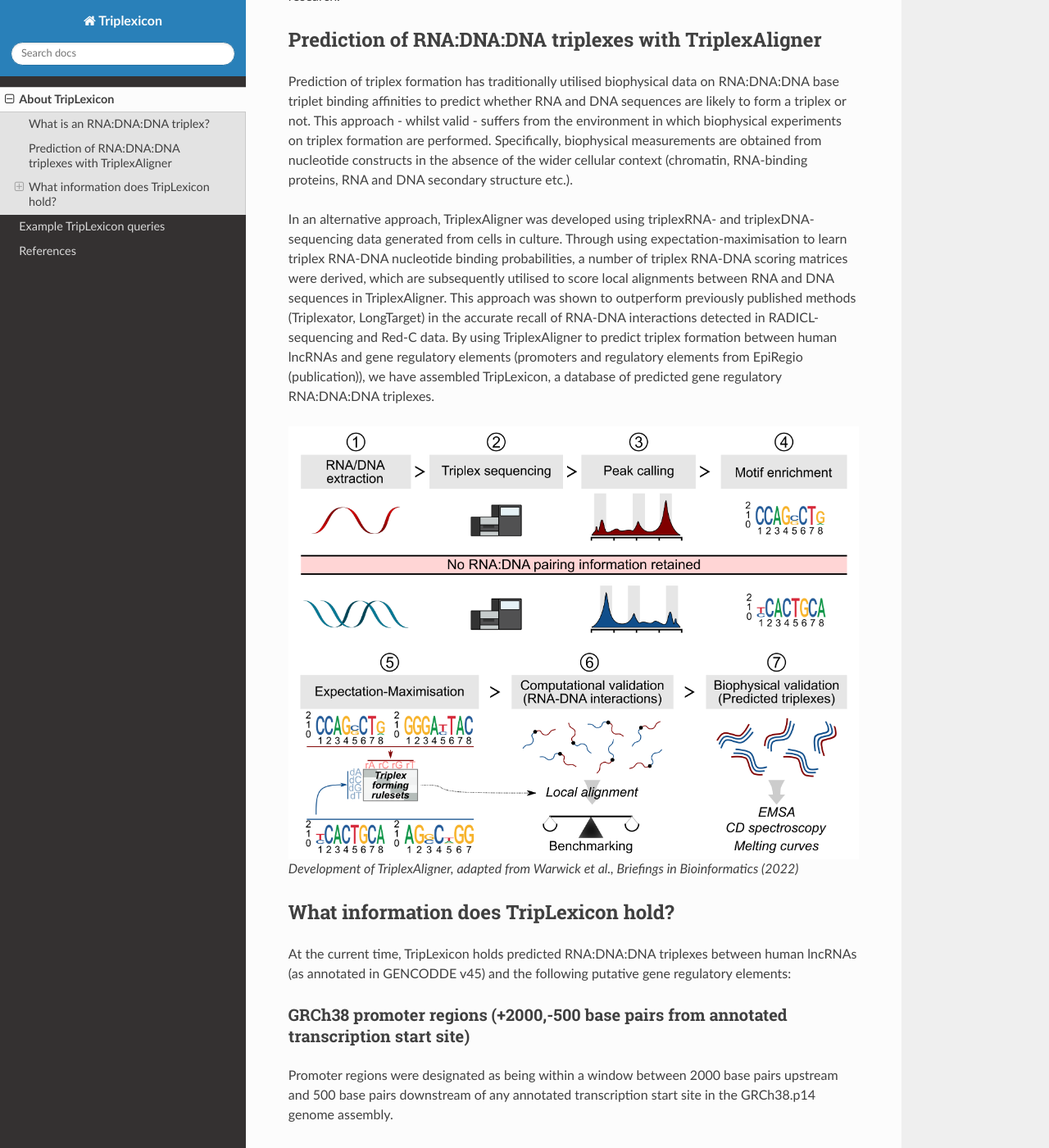
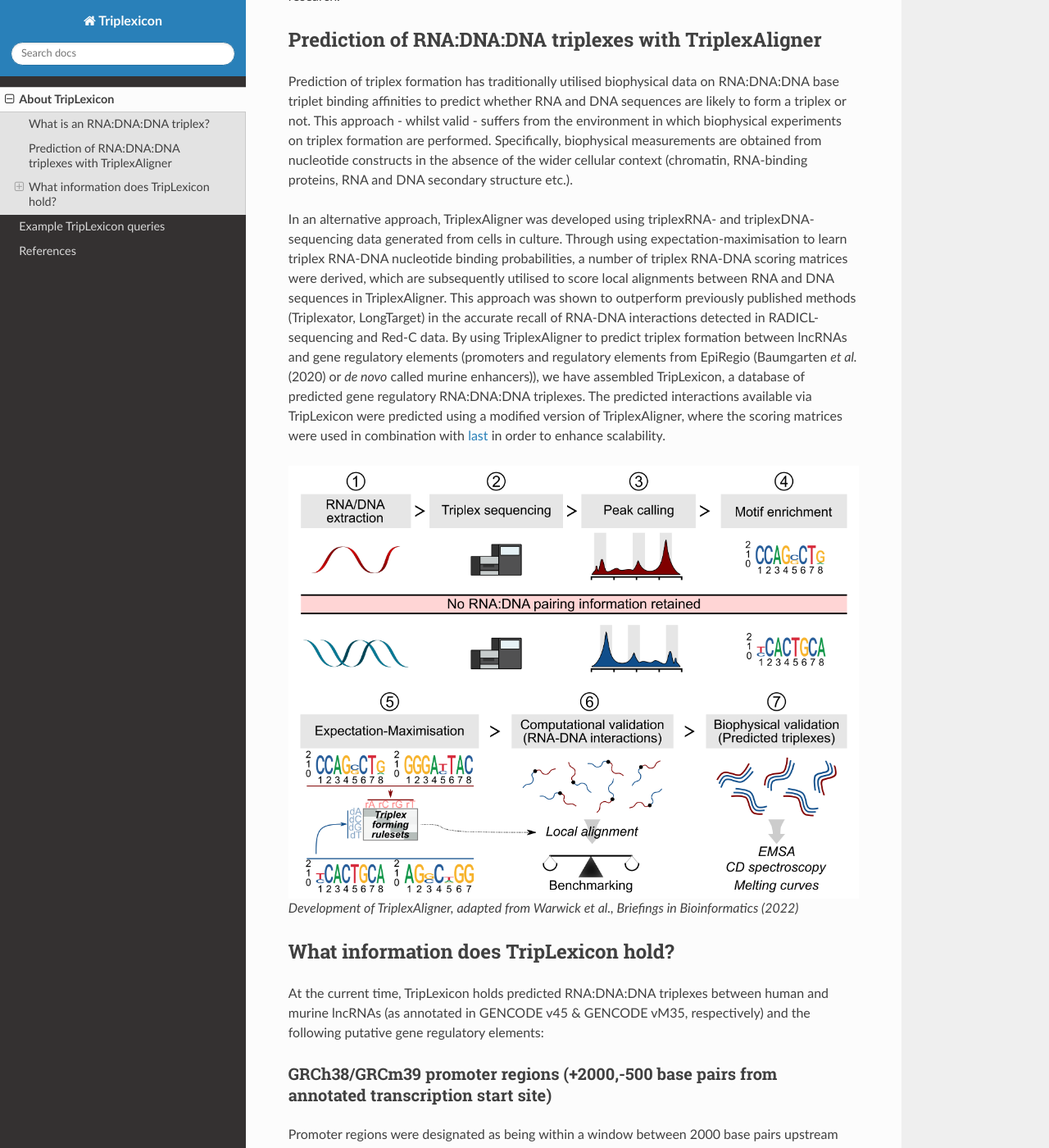
Before and after one commit to SchulzLab/TripLexicon, a Sphinx documentation site: the page built from docs/docs/source/gettingStarted.rst, in a window 1280 px wide and 1400 px high, scrolled down 975 px. Shown: the whole window at 82% size. Built offline with Sphinx 7.4.7 and the Read the Docs theme 3.1.0, drawn with Linux system fonts in a browser that asks for light colours; pages that are not in the unit, such as notebooks, are missing from menus; some of the changed text lies outside the part shown.

Commit message:
Updated docs

```diff
--- a/docs/docs/source/gettingStarted.rst
+++ b/docs/docs/source/gettingStarted.rst
@@ -24,7 +24,7 @@ Prediction of RNA:DNA:DNA triplexes with TriplexAligner
 
 Prediction of triplex formation has traditionally utilised biophysical data on RNA:DNA:DNA base triplet binding affinities to predict whether RNA and DNA sequences are likely to form a triplex or not. This approach - whilst valid - suffers from the environment in which biophysical experiments on triplex formation are performed. Specifically, biophysical measurements are obtained from nucleotide constructs in the absence of the wider cellular context (chromatin, RNA-binding proteins, RNA and DNA secondary structure etc.).
 
-In an alternative approach, TriplexAligner was developed using triplexRNA- and triplexDNA-sequencing data generated from cells in culture. Through using expectation-maximisation to learn triplex RNA-DNA nucleotide binding probabilities, a number of triplex RNA-DNA scoring matrices were derived, which are subsequently utilised to score local alignments between RNA and DNA sequences in TriplexAligner. This approach was shown to outperform previously published methods (Triplexator, LongTarget) in the accurate recall of RNA-DNA interactions detected in RADICL-sequencing and Red-C data. By using TriplexAligner to predict triplex formation between human lncRNAs and gene regulatory elements (promoters and regulatory elements from EpiRegio (publication)), we have assembled TripLexicon, a database of predicted gene regulatory RNA:DNA:DNA triplexes.
+In an alternative approach, TriplexAligner was developed using triplexRNA- and triplexDNA-sequencing data generated from cells in culture. Through using expectation-maximisation to learn triplex RNA-DNA nucleotide binding probabilities, a number of triplex RNA-DNA scoring matrices were derived, which are subsequently utilised to score local alignments between RNA and DNA sequences in TriplexAligner. This approach was shown to outperform previously published methods (Triplexator, LongTarget) in the accurate recall of RNA-DNA interactions detected in RADICL-sequencing and Red-C data. By using TriplexAligner to predict triplex formation between lncRNAs and gene regulatory elements (promoters and regulatory elements from EpiRegio (Baumgarten *et al.* (2020) or *de novo* called murine enhancers)), we have assembled TripLexicon, a database of predicted gene regulatory RNA:DNA:DNA triplexes. The predicted interactions available via TripLexicon were predicted using a modified version of TriplexAligner, where the scoring matrices were used in combination with `last <https://gitlab.com/mcfrith/last>`_ in order to enhance scalability.
 
 ..  figure:: ../TriplexAligner_workflow.png
     :alt: TriplexAligner workflow
@@ -35,17 +35,22 @@ In an alternative approach, TriplexAligner was developed using triplexRNA- and t
 What information does TripLexicon hold?
 =======================================
 
-At the current time, TripLexicon holds predicted RNA:DNA:DNA triplexes between human lncRNAs (as annotated in GENCODDE v45) and the following putative gene regulatory elements:
+At the current time, TripLexicon holds predicted RNA:DNA:DNA triplexes between human and murine lncRNAs (as annotated in GENCODE v45 & GENCODE vM35, respectively) and the following putative gene regulatory elements:
 
-GRCh38 promoter regions (+2000,-500 base pairs from annotated transcription start site)
+GRCh38/GRCm39 promoter regions (+2000,-500 base pairs from annotated transcription start site)
 ---------------------------------------------------------------------------------------
 
-Promoter regions were designated as being within a window between 2000 base pairs upstream and 500 base pairs downstream of any annotated transcription start site in the GRCh38.p14 genome assembly.
+Promoter regions were designated as being within a window between 2000 base pairs upstream and 500 base pairs downstream of any annotated transcription start site in the GRCh38.p14 and GRCm39 genome assemblies.
 
 EpiRegio regulatory elements
 ----------------------------
 
 `EpiRegio <https://epiregio.de/>`_ is a web-server housing information on gene regulatory elements (REMs), which have been linked to target genes via the machine learning approach `STITCHIT <https://academic.oup.com/nar/article/49/18/10397/6368526>`_. The learning of REMs and their target genes relied upon DNase-sequencing and RNA-sequencing data from several consortia, and was validated using external data on three-dimensional genome conformation. These REMs are combined with the aforementioned promoter regions to make up the DNA part of TripLexicon (see schematic, below)
+
+Mouse enhancers called from ENCODE ATAC-sequencing data
+-------------------------------------------------------
+
+In the absence of a standardies, gene-linked set of enhancer regions for GRCm39, we used `STARE <https://github.com/SchulzLab/STARE>`_ to generate a set of gene-linked ATAC-sequencing peaks, utilising data from each murine cell type held in the `ENCODE <https://www.encodeproject.org/>`_ project. Each sample was analyzed identically by being aligned to the GRCm39 reference genome, followed by peak calling with MACS3. STARE was used to link union peaks from across each sample to genes, using the adapted activity-by-contact model implemented in the algorithm, in a distance-based manner. Peaks were considered to be linked to genes if an adapted ABC score between the two elements was greater than 0.02.
 
 GENCODE v45 / Ensembl release 112 lncRNAs
 -----------------------------------------
```
